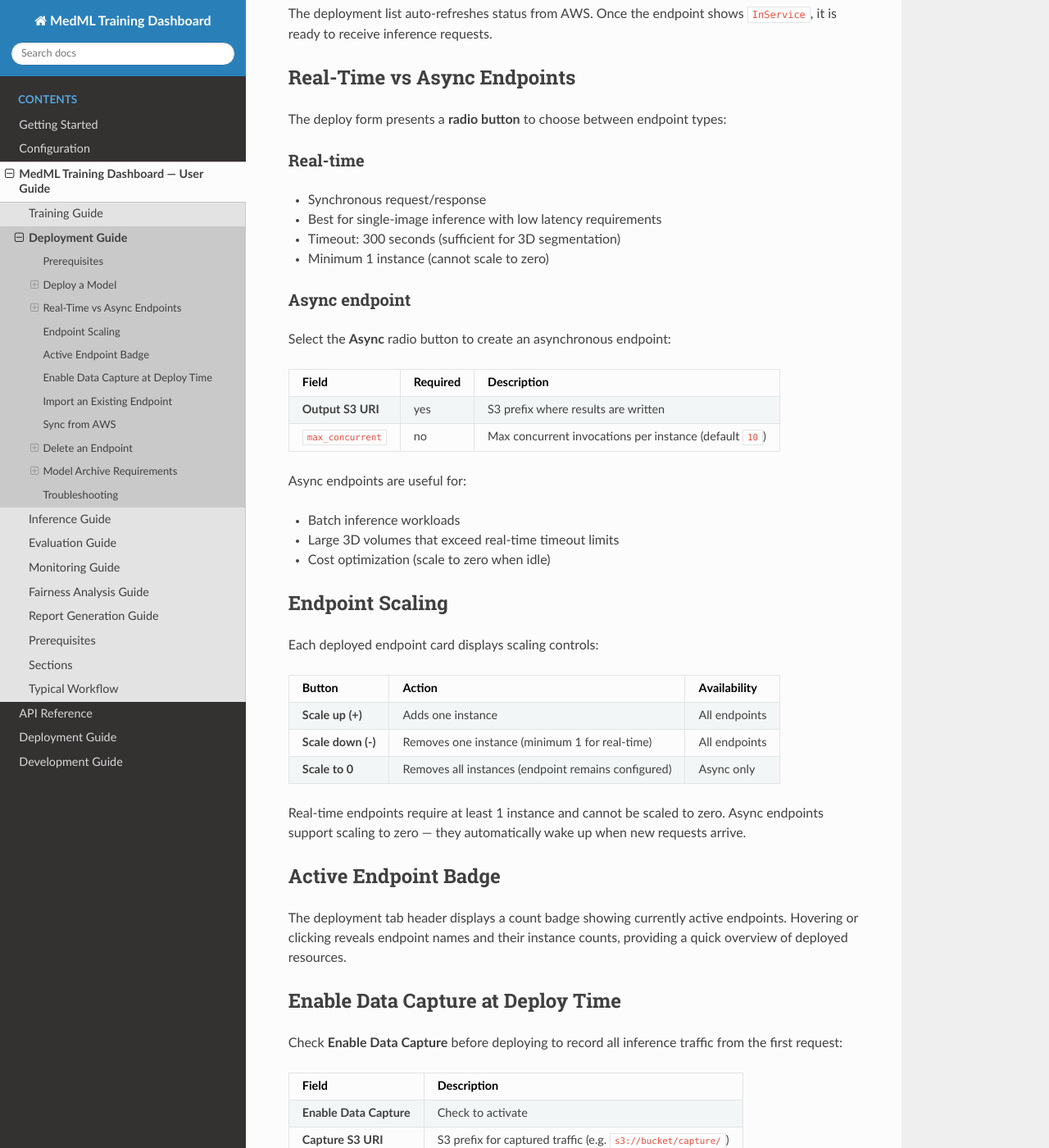
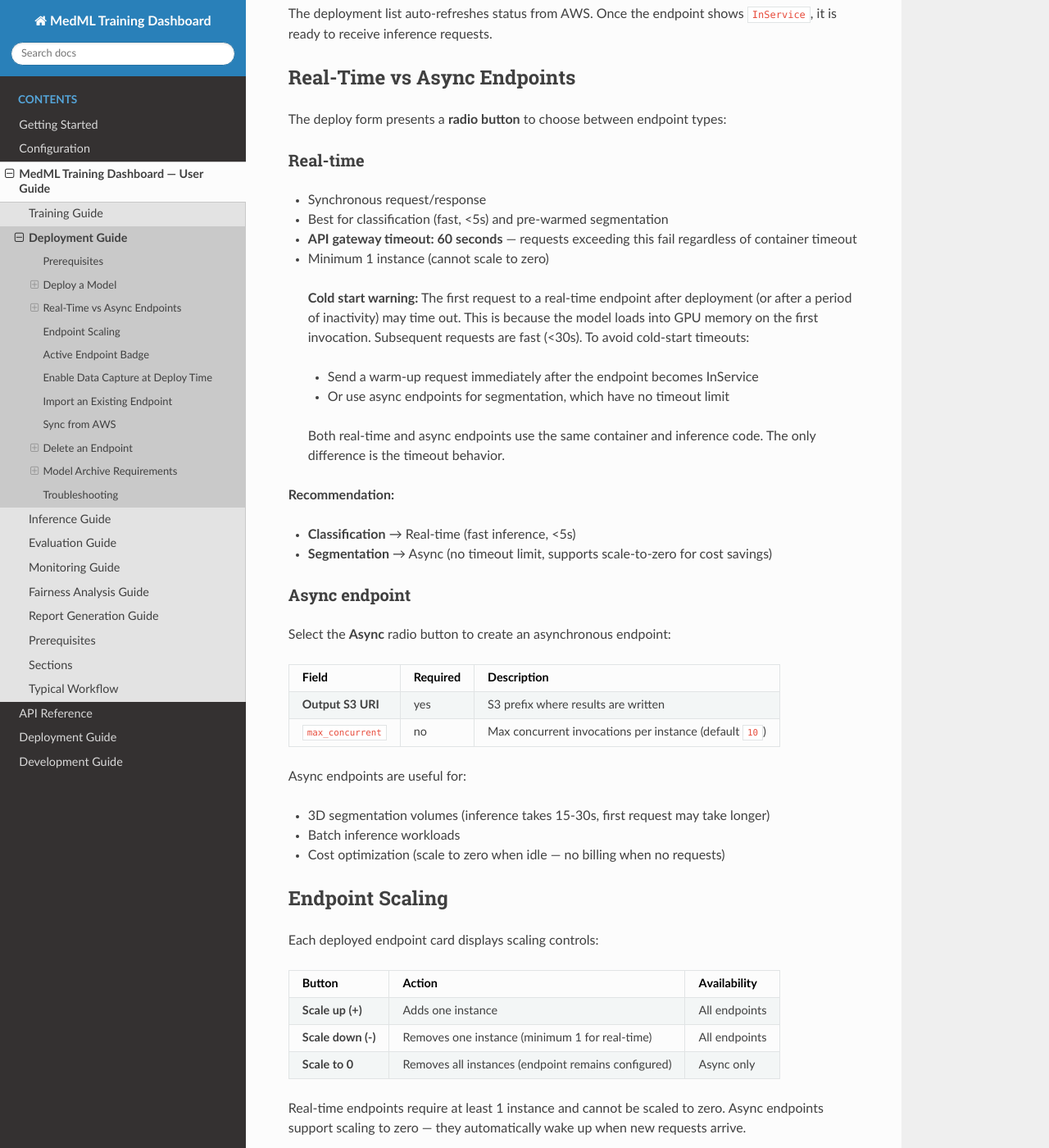
Before and after one commit to aws-samples/sample-medical-imaging-mlops, a Sphinx documentation site: the page built from docs/user-guide/deployment.md, in a window 1280 px wide and 1400 px high, scrolled down 1294 px. Shown: the whole window at 82% size. Built offline with Sphinx 7.4.7 and the Read the Docs theme 3.1.0, drawn with Linux system fonts in a browser that asks for light colours.

Commit message:
Docs: document cold start behavior and real-time vs async recommendations
- Real-time endpoints have 60s API gateway timeout
- First request may timeout due to model loading (cold start)
- Subsequent requests are fast (<30s)
- Recommend async for segmentation, real-time for classification

```diff
--- a/docs/user-guide/deployment.md
+++ b/docs/user-guide/deployment.md
@@ -48,9 +48,19 @@ The deploy form presents a **radio button** to choose between endpoint types:
 ### Real-time
 
 - Synchronous request/response
-- Best for single-image inference with low latency requirements
-- Timeout: 300 seconds (sufficient for 3D segmentation)
+- Best for classification (fast, <5s) and pre-warmed segmentation
+- **API gateway timeout: 60 seconds** — requests exceeding this fail regardless of container timeout
 - Minimum 1 instance (cannot scale to zero)
+
+> **Cold start warning:** The first request to a real-time endpoint after deployment (or after a period of inactivity) may time out. This is because the model loads into GPU memory on the first invocation. Subsequent requests are fast (<30s). To avoid cold-start timeouts:
+> - Send a warm-up request immediately after the endpoint becomes InService
+> - Or use async endpoints for segmentation, which have no timeout limit
+>
+> Both real-time and async endpoints use the same container and inference code. The only difference is the timeout behavior.
+
+**Recommendation:**
+- **Classification** → Real-time (fast inference, <5s)
+- **Segmentation** → Async (no timeout limit, supports scale-to-zero for cost savings)
 
 ### Async endpoint
 
@@ -62,9 +72,9 @@ Select the **Async** radio button to create an asynchronous endpoint:
 | `max_concurrent` | no | Max concurrent invocations per instance (default `10`) |
 
 Async endpoints are useful for:
+- 3D segmentation volumes (inference takes 15-30s, first request may take longer)
 - Batch inference workloads
-- Large 3D volumes that exceed real-time timeout limits
-- Cost optimization (scale to zero when idle)
+- Cost optimization (scale to zero when idle — no billing when no requests)
 
 ## Endpoint Scaling
 
```
Also changed, not shown: docs/getting-started.md (+2 -0 lines).
